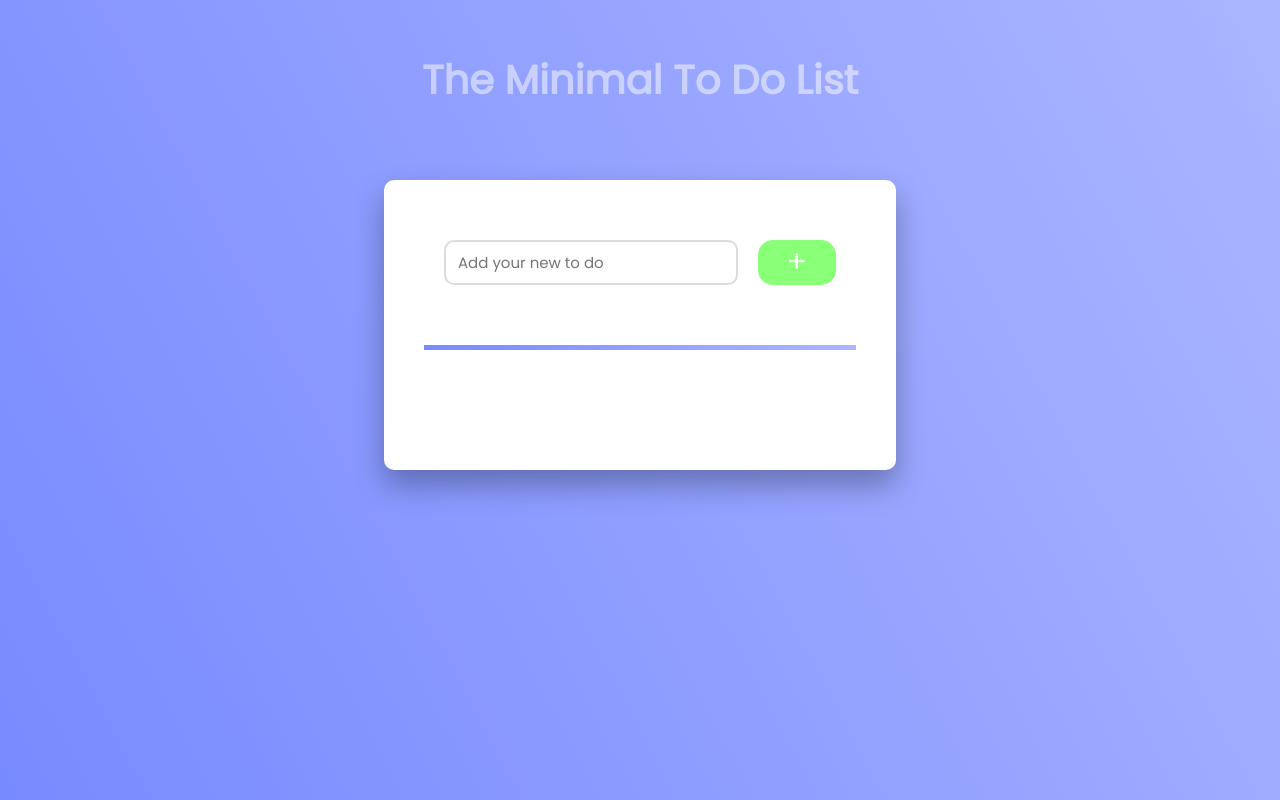
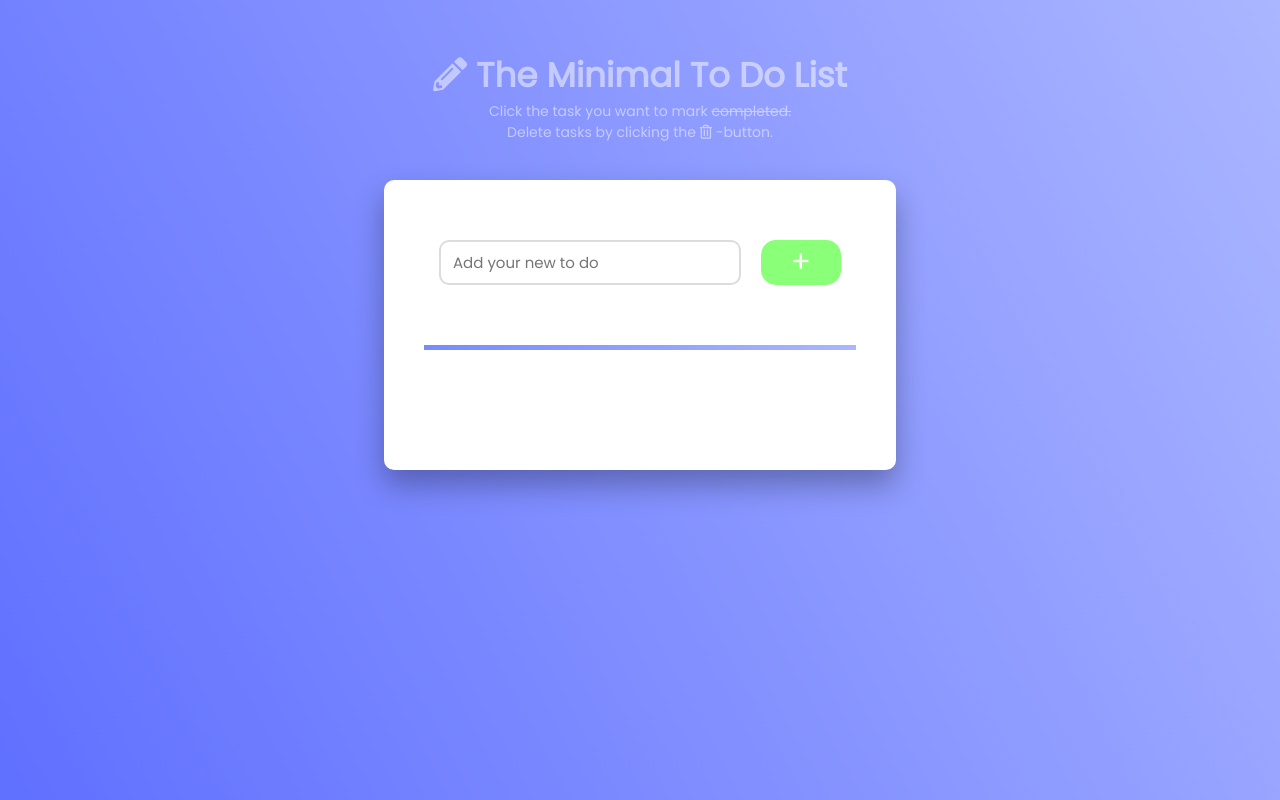
Before and after one commit to jonnamaatta/todolist-app, a plain HTML site: page index.html in a window 1280 px wide. Drawn offline with Linux system fonts and the light colour scheme.

Commit message:
Instructions for users added

```diff
--- a/index.html
+++ b/index.html
@@ -9,7 +9,10 @@
 </head>
 <body>
     <div id="top">
-    <h1>The Minimal To Do List</h1>
+    <h1><i class="fas fa-pencil-alt"></i>
+        The Minimal To Do List</h1>
+    <p>Click the task you want to mark <span class="linethrough"> completed.</span></p>
+    <p>Delete tasks by clicking the <i class="far fa-trash-alt"></i> -button.</p>
     </div>
     <div class="box">
         <div id="newtask">
--- a/style.css
+++ b/style.css
@@ -9,15 +9,24 @@
 body {
     height: 100vh;
     background-color: #8EC5FC;
-    background-image: linear-gradient(62deg, #788AFF 0%, #abb6ff 100%);
+    background-image: linear-gradient(62deg, #6070ff 0%, #abb6ff 100%);
     background-repeat: no-repeat;
     background-attachment: fixed;
 }
 
+p {
+    font-family: 'Poppins', sans-serif;
+    font-size: 14px;
+}
+
+.linethrough {
+    text-decoration: line-through;
+    text-decoration-thickness: 1px;
+}
 
 #top {
     font-family: 'Poppins', sans-serif;
-    font-size: 20px;
+    font-size: 17px;
     color: #ffffff;
     position: relative;
     padding: 50px;
@@ -26,6 +35,12 @@ body {
     min-height: 200px;
     text-align: center;
 }
+
+@media screen and (max-width: 600px) {
+    #top {
+      font-size: 15px;
+    }
+  }
 
 #bottom {
     min-height: 30px;
@@ -47,7 +62,7 @@ body {
 #newtask {
     position: relative;
     background-color: #ffffff;
-    padding: 30px 20px;
+    padding: 30px 15px;
     padding-bottom: 60px;
     border-bottom: 5px solid;
     border-image-slice: 1;
```
